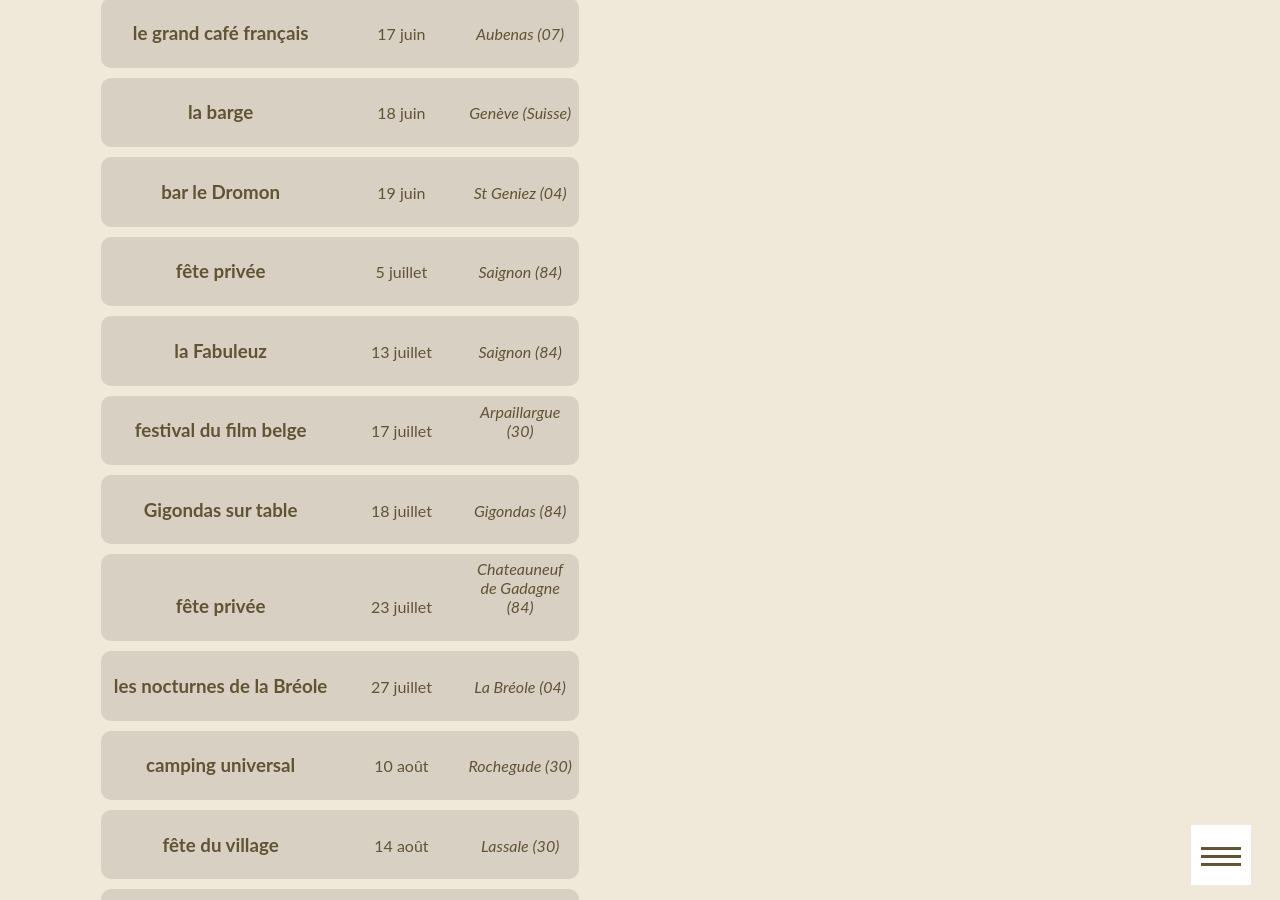
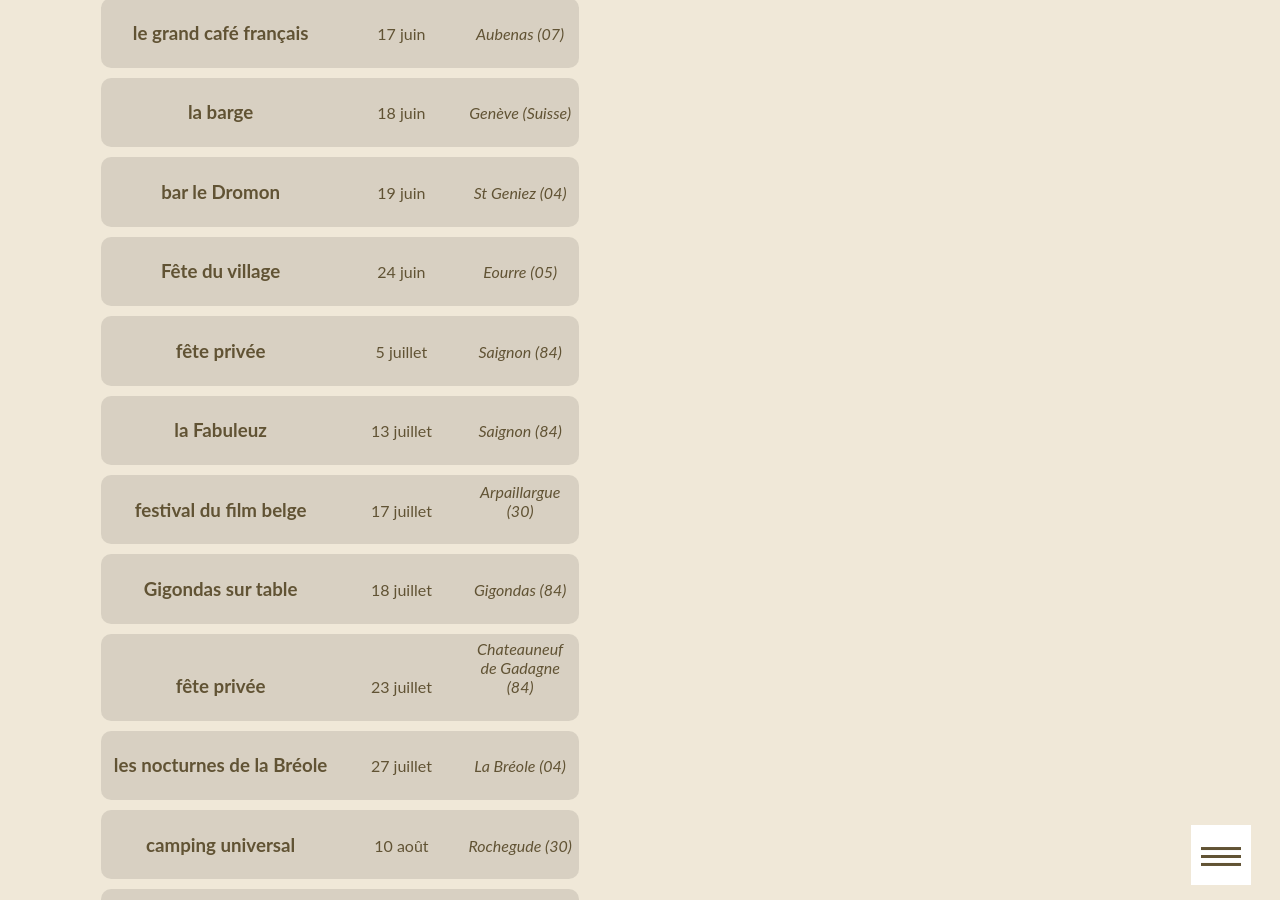
Before and after one commit to ftmftrs/ftmftrs.github.io, a Jekyll site: the page built from concert/index.html, in a window 1280 px wide and 900 px high, scrolled down 2026 px. Built offline with Jekyll 4.4.1, drawn with Linux system fonts in a browser that asks for light colours; Markdown is read by kramdown in place of the engine named in the settings; comment, search, counter and statistics services are not loaded.

Commit message:
Update concerts2016.yml

```diff
--- a/_data/concerts2016.yml
+++ b/_data/concerts2016.yml
@@ -60,6 +60,10 @@
   date: 19 juin
   address: St Geniez (04)
 
+- title: Fête du village
+  date: 24 juin
+  address: Eourre (05)
+
 - title: fête privée
   date: 5 juillet
   address: Saignon (84)
```
